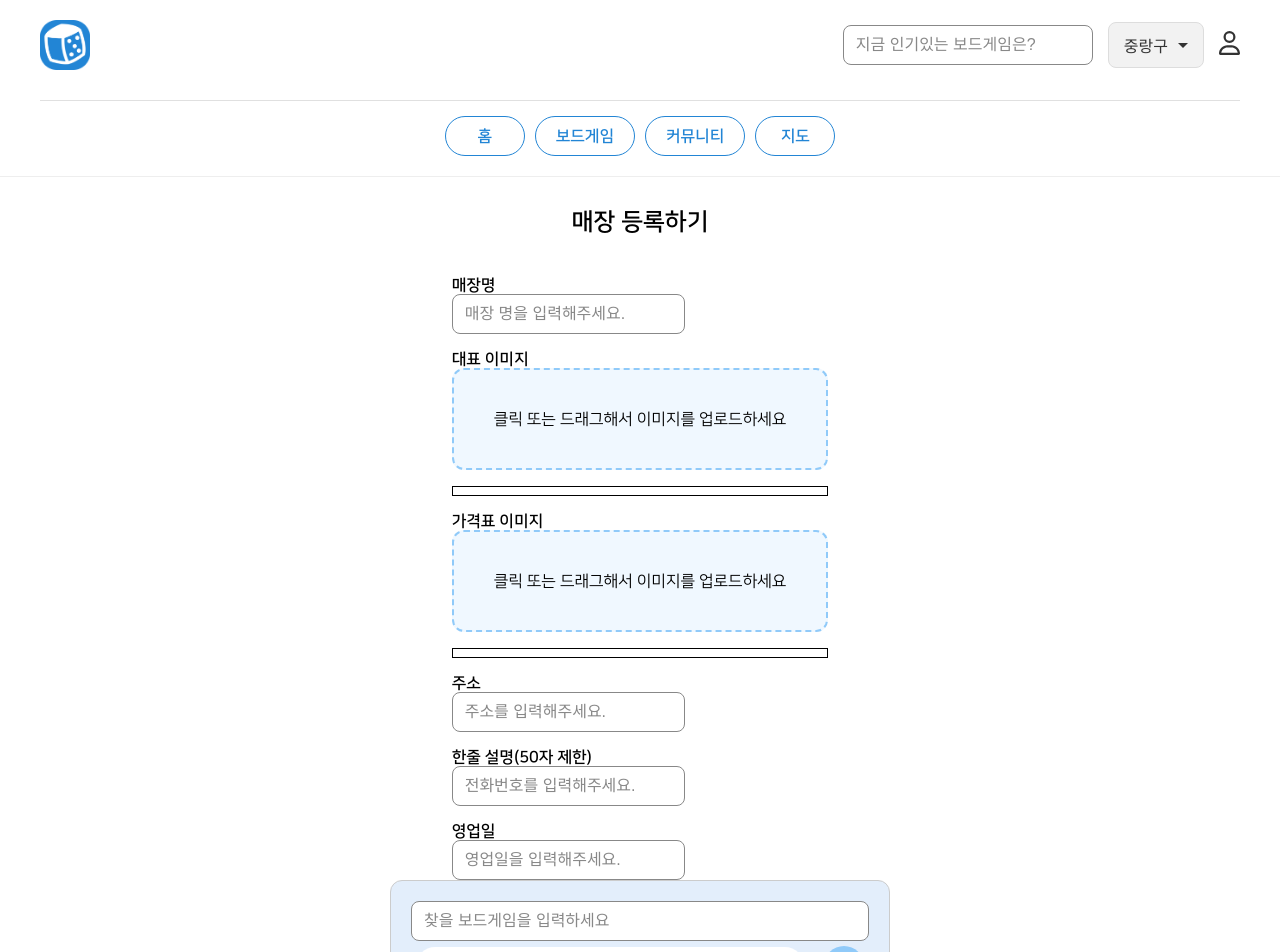
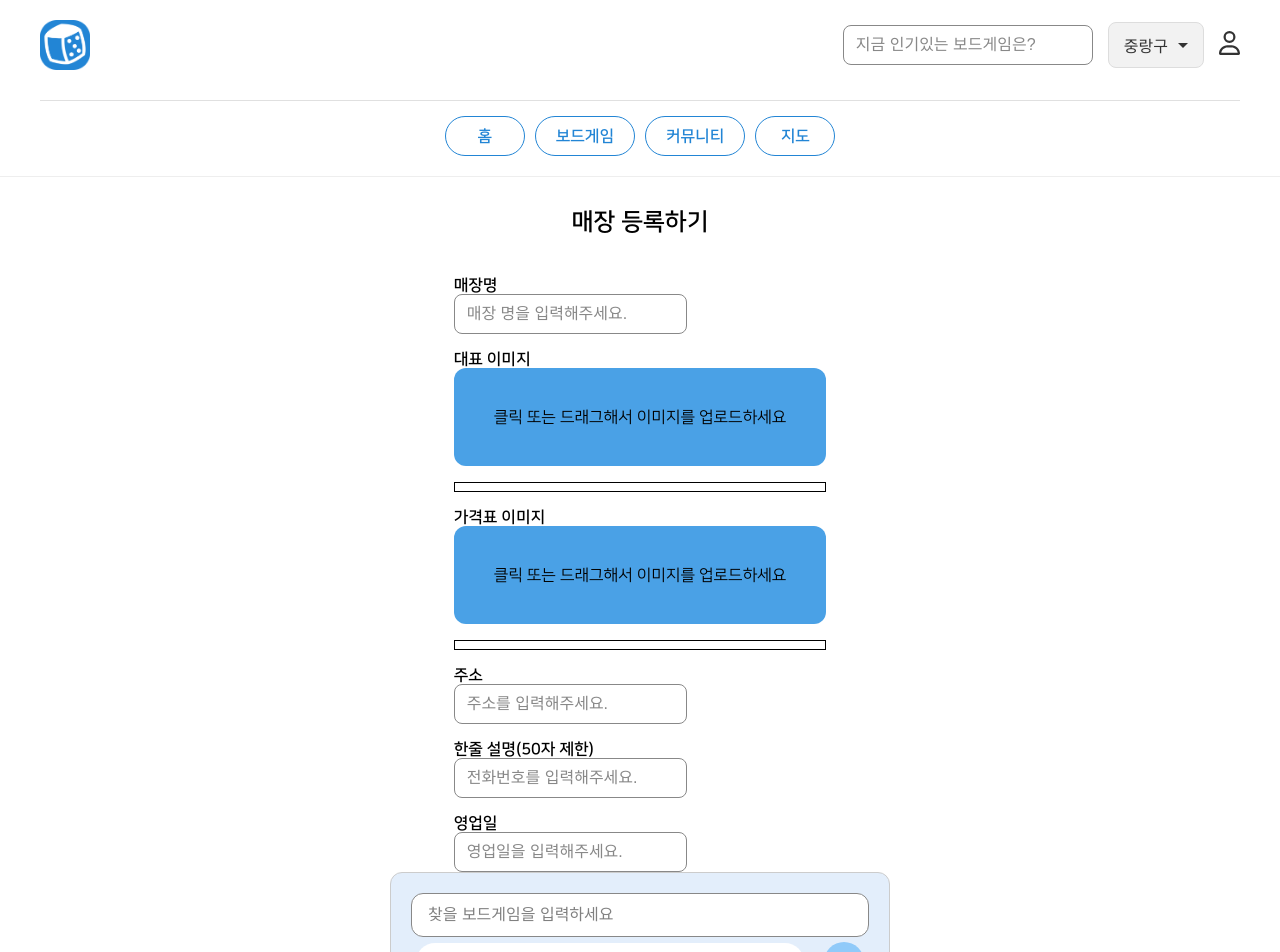
Before and after one commit to FRONT-END-BOOTCAMP-PLUS-5/Bhouse_5, a Next.js app: page /place-register in a window 1280 px wide. Shown: the top 952 px of the page. Built offline with nearby package versions, Linux system fonts and the light colour scheme.

Commit message:
[chore]fe-layout pull 전 커밋

```diff
--- a/app/(anon)/place-register/BoardgameListForm.tsx
+++ b/app/(anon)/place-register/BoardgameListForm.tsx
@@ -2,14 +2,13 @@
 
 import TextInput from '@/_components/TextInput/TextInput'
 import styles from './page.module.css'
-import Button from '@/_components/Button/Button'
 import ListingElement from '@/_components/ListingElement/ListingElement'
-import CircleButton from '@/_components/CircleButton/CircleButton'
+import BoardgameSearch from './BoardgameSearch'
 
 export default function BoardgameListForm() {
   return (
     <form className={styles.boardgameListForm}>
-      <TextInput placeholder="찾을 보드게임을 입력하세요" className={styles.searchBoardgameInput} />
+      <BoardgameSearch></BoardgameSearch>
       <div className={styles.boardgameList}>
         {/* 여기에 보드게임 목록을 렌더링할 예정 */}
         <ul className={styles.boardgameItems}>
--- a/app/(anon)/place-register/BoardgameSearch.module.css
+++ b/app/(anon)/place-register/BoardgameSearch.module.css
@@ -1,15 +1,20 @@
-.wrapper {
+.container {
   position: relative;
   width: 100%;
-  max-width: 400px;
+  max-width: 500px;
 }
 
 .input {
   width: 100%;
-  padding: 10px 16px;
+  padding: 12px 16px;
   font-size: 16px;
-  border: 1px solid #ccc;
-  border-radius: 10px;
+  border-radius: 12px;
+  outline: none;
+  color: black;
+}
+
+.input::placeholder {
+  color: gray;
 }
 
 .dropdown {
@@ -17,14 +22,13 @@
   top: 100%;
   left: 0;
   right: 0;
-  z-index: 10;
   background: white;
   border: 1px solid #ddd;
   border-top: none;
-  box-shadow: 0 2px 6px rgba(0,0,0,0.1);
   max-height: 250px;
   overflow-y: auto;
-  border-radius: 0 0 10px 10px;
+  z-index: 10;
+  box-shadow: 0 2px 4px rgba(0,0,0,0.1);
 }
 
 .dropdownItem {
@@ -33,11 +37,10 @@
 }
 
 .dropdownItem:hover {
-  background-color: #e0e0e0;
+  background-color: #f0f0f0;
 }
 
-.selectedText {
-  margin-top: 12px;
-  font-size: 14px;
-  color: #555;
+.dropdownItem strong {
+  font-weight: bold;
+  color: #1976d2; /* 강조색상 */
 }
--- a/app/(anon)/place-register/BoardgameSearch.tsx
+++ b/app/(anon)/place-register/BoardgameSearch.tsx
@@ -2,8 +2,9 @@
 
 import React, { useState } from 'react'
 import styles from './BoardgameSearch.module.css'
+import TextInput from '@/_components/TextInput/TextInput'
 
-const dummyGames = [
+const DUMMY_GAMES = [
   '벚꽃 내리는 시대의 결투',
   '오늘은 내가 내향인',
   '내향인 클럽 보드게임',
@@ -13,38 +14,67 @@ const dummyGames = [
   '티켓 투 라이드',
 ]
 
-export default function BoardgameSearch() {
+interface BoardgameSearchProps {
+  onSelect?: (game: string) => void
+}
+
+const BoardgameSearch: React.FC<BoardgameSearchProps> = ({ onSelect }) => {
+  const highlightMatch = (text: string, query: string) => {
+    const index = text.toLowerCase().indexOf(query.toLowerCase())
+    if (index === -1 || query === '') return text
+
+    const before = text.slice(0, index)
+    const match = text.slice(index, index + query.length)
+    const after = text.slice(index + query.length)
+
+    return (
+      <>
+        {before}
+        <strong>{match}</strong>
+        {after}
+      </>
+    )
+  }
+
   const [inputValue, setInputValue] = useState('')
-  const [selected, setSelected] = useState<string | null>(null)
+  const [showDropdown, setShowDropdown] = useState(false)
 
-  const filtered = dummyGames.filter((game) => game.toLowerCase().includes(inputValue.toLowerCase()))
+  const filteredGames = DUMMY_GAMES.filter((game) => game.includes(inputValue))
+  console.log('필터링된 게임:', filteredGames)
 
   const handleSelect = (game: string) => {
-    setSelected(game)
     setInputValue(game)
+    setShowDropdown(false)
+    onSelect?.(game)
   }
 
   return (
-    <div className={styles.wrapper}>
-      <input
+    <div className={styles.container}>
+      <TextInput
         type="text"
-        placeholder="보드게임을 검색하세요"
+        placeholder="찾을 보드게임을 입력하세요"
         value={inputValue}
-        onChange={(e) => setInputValue(e.target.value)}
+        onChange={(e) => {
+          setInputValue(e.target.value)
+          setShowDropdown(true)
+        }}
+        onKeyDown={(e) => {
+          if (e.key === 'Enter') e.preventDefault()
+        }}
         className={styles.input}
       />
 
-      {inputValue && filtered.length > 0 && (
+      {showDropdown && inputValue.trim() !== '' && filteredGames.length > 0 && (
         <ul className={styles.dropdown}>
-          {filtered.map((game, idx) => (
+          {filteredGames.map((game, idx) => (
             <li key={idx} className={styles.dropdownItem} onClick={() => handleSelect(game)}>
-              {game}
+              {highlightMatch(game, inputValue)}
             </li>
           ))}
         </ul>
       )}
-
-      {selected && <p className={styles.selectedText}>선택됨: {selected}</p>}
     </div>
   )
 }
+
+export default BoardgameSearch
--- a/app/(anon)/place-register/ImageUploadForm.tsx
+++ b/app/(anon)/place-register/ImageUploadForm.tsx
@@ -1,64 +1,32 @@
 'use client'
 
-import React, { useState, useRef, ChangeEvent, DragEvent } from 'react'
+import React, { useState } from 'react'
 import styles from './page.module.css'
+import ImageUploader from '@/_components/ImageUpload/ImageUploader'
 
-interface ImageUploadFormProps {
-  onImagesSelect?: (files: File[]) => void
-}
+const ImageUploadForm: React.FC = () => {
+  const [uploadedFiles, setUploadedFiles] = useState<File[]>([])
 
-const ImageUploadForm: React.FC<ImageUploadFormProps> = ({ onImagesSelect }) => {
-  const [previews, setPreviews] = useState<string[]>([])
-  const fileInputRef = useRef<HTMLInputElement>(null)
-
-  const handleFiles = (files: FileList | null) => {
-    if (!files) return
-    const fileArray = Array.from(files)
-    if (onImagesSelect) onImagesSelect(fileArray)
-
-    const previewUrls = fileArray.map((file) => URL.createObjectURL(file))
-    setPreviews((prev) => [...prev, ...previewUrls])
+  const handleImagesSelect = (files: File[]) => {
+    setUploadedFiles(files)
+    console.log('폼에서 받은 이미지:', files)
   }
 
-  const handleInputChange = (e: ChangeEvent<HTMLInputElement>) => {
-    handleFiles(e.target.files)
-  }
-
-  const handleDrop = (e: DragEvent<HTMLDivElement>) => {
+  const handleSubmit = (e: React.FormEvent) => {
     e.preventDefault()
-    e.stopPropagation()
-    handleFiles(e.dataTransfer.files)
-  }
-
-  const handleDragOver = (e: DragEvent<HTMLDivElement>) => {
-    e.preventDefault()
-    e.stopPropagation()
+    // 실제 업로드 처리 로직 (예: Supabase, S3, API 호출 등)
+    alert(`${uploadedFiles.length}장의 이미지를 제출했습니다!`)
   }
 
   return (
-    <div className={styles.imgContainer}>
-      <div
-        className={styles.dropZone}
-        onDrop={handleDrop}
-        onDragOver={handleDragOver}
-        onClick={() => fileInputRef.current?.click()}
-      >
-        <p>클릭 또는 드래그해서 이미지를 업로드하세요</p>
-        <input
-          type="file"
-          accept="image/*"
-          multiple
-          ref={fileInputRef}
-          onChange={handleInputChange}
-          style={{ display: 'none' }}
-        />
-      </div>
+    <div onSubmit={handleSubmit} className={styles.imgContainer}>
+      <ImageUploader onImagesSelect={handleImagesSelect} />
 
-      <div className={styles.previewContainer}>
-        {previews.map((src, idx) => (
-          <img key={idx} src={src} alt={`업로드된 이미지 ${idx + 1}`} className={styles.previewImage} />
-        ))}
-      </div>
+      {uploadedFiles.length > 0 && (
+        <div className={styles.info}>
+          <p>{uploadedFiles.length}장의 이미지가 선택되었습니다.</p>
+        </div>
+      )}
     </div>
   )
 }
--- a/app/(anon)/place-register/page.module.css
+++ b/app/(anon)/place-register/page.module.css
@@ -103,45 +103,3 @@
   overflow-y: scroll; /* 스크롤이 필요한 경우 세로 스크롤바 표시 */
   scroll-behavior: smooth;    /* (선택) 부드러운 스크롤 */
 }
-
-
-
-.imgContainer {
-  display: flex;
-  flex-direction: column;
-  gap: 16px;
-  max-width: 400px;
-  overflow-x: scroll;
-
-}
-.dropZone {
-  border: 2px dashed #90caf9;
-  border-radius: 12px;
-  padding: 40px;
-  text-align: center;
-  cursor: pointer;
-  background-color: #f0f8ff;
-  transition: background-color 0.2s;
-}
-.dropZone:hover {
-  background-color: '#e0f0ff';
-}
-
-.previewContainer {
-  border: 1px solid black;
-  display: flex;
-  gap: 12px;
-  flex-wrap: nowrap;        /* ✅ 줄바꿈 없애기 */
-  overflow-x: auto;         /* ✅ 가로 스크롤 */
-  max-width: 100%;          /* 또는 원하는 너비 (600px 등) */
-  padding-bottom: 8px;      /* 스크롤바 위 여백 */
-}
-
-.previewImage {
-  flex: 0 0 auto;            /* ✅ 이미지가 줄어들지 않고 고정 */
-  width: 120px;
-  height: 120px;
-  object-fit: cover;
-  border-radius: 8px;
-  border: 1px solid #ccc;
-}
--- a/app/_components/ImageUpload/ImageUploader.module.css
+++ b/app/_components/ImageUpload/ImageUploader.module.css
@@ -0,0 +1,39 @@
+
+.imgContainer {
+  display: flex;
+  flex-direction: column;
+  gap: 16px;
+  max-width: 400px;
+  overflow-x: scroll;
+
+}
+.dropZone {
+  border-radius: 12px;
+  padding: 40px;
+  text-align: center;
+  cursor: pointer;
+  background-color: var(--secondary-blue-400);
+  transition: background-color 0.2s;
+}
+.dropZone:hover {
+  background-color: '#e0f0ff';
+}
+
+.previewContainer {
+  border: 1px solid black;
+  display: flex;
+  gap: 12px;
+  flex-wrap: nowrap;        /* ✅ 줄바꿈 없애기 */
+  overflow-x: auto;         /* ✅ 가로 스크롤 */
+  max-width: 100%;          /* 또는 원하는 너비 (600px 등) */
+  padding-bottom: 8px;      /* 스크롤바 위 여백 */
+}
+
+.previewImage {
+  flex: 0 0 auto;            /* ✅ 이미지가 줄어들지 않고 고정 */
+  width: 120px;
+  height: 120px;
+  object-fit: cover;
+  border-radius: 8px;
+  border: 1px solid #ccc;
+}
--- a/app/_components/ImageUpload/ImageUploader.tsx
+++ b/app/_components/ImageUpload/ImageUploader.tsx
@@ -1,25 +1,75 @@
-import React from 'react'
-import styles from './ImageUpload.module.css'
-import Button from '@/_components/Button/Button'
+'use client'
 
-interface ImageUploadProps {
-  onImageUpload: (file: File) => void
+import React, { useState, useRef, ChangeEvent, DragEvent } from 'react'
+import styles from './ImageUploader.module.css'
+import Image from 'next/image'
+
+interface ImageUploaderProps {
+  onImagesSelect?: (files: File[]) => void
 }
 
-const ImageUpload: React.FC<ImageUploadProps> = ({ onImageUpload }) => {
-  const handleFileChange = (event: React.ChangeEvent<HTMLInputElement>) => {
-    const file = event.target.files?.[0]
-    if (file) {
-      onImageUpload(file)
-    }
+const ImageUploader: React.FC<ImageUploaderProps> = ({ onImagesSelect }) => {
+  const [previews, setPreviews] = useState<string[]>([])
+  const fileInputRef = useRef<HTMLInputElement>(null)
+
+  const handleFiles = (files: FileList | null) => {
+    if (!files) return
+    const fileArray = Array.from(files)
+
+    // callback
+    onImagesSelect?.(fileArray)
+
+    const urls = fileArray.map((file) => URL.createObjectURL(file))
+    setPreviews((prev) => [...prev, ...urls])
+  }
+
+  const handleInputChange = (e: ChangeEvent<HTMLInputElement>) => {
+    handleFiles(e.target.files)
+  }
+
+  const handleDrop = (e: DragEvent<HTMLDivElement>) => {
+    e.preventDefault()
+    handleFiles(e.dataTransfer.files)
+  }
+
+  const handleDragOver = (e: DragEvent<HTMLDivElement>) => {
+    e.preventDefault()
   }
 
   return (
-    <div className={styles.imageUpload}>
-      <input type="file" accept="image/*" onChange={handleFileChange} className={styles.fileInput} />
-      <Button className={styles.uploadButton}>이미지 업로드</Button>
+    <div className={styles.imgContainer}>
+      <div
+        className={styles.dropZone}
+        onDrop={handleDrop}
+        onDragOver={handleDragOver}
+        onClick={() => fileInputRef.current?.click()}
+      >
+        <p>클릭 또는 드래그해서 이미지를 업로드하세요</p>
+        <input
+          type="file"
+          accept="image/*"
+          multiple
+          ref={fileInputRef}
+          onChange={handleInputChange}
+          style={{ display: 'none' }}
+        />
+      </div>
+
+      <div className={styles.previewContainer}>
+        {previews.map((src, idx) => (
+          <div key={idx} className={styles.previewWrapper}>
+            <Image
+              src={src}
+              alt={`업로드된 이미지 ${idx + 1}`}
+              width={120}
+              height={120}
+              className={styles.previewImage}
+            />
+          </div>
+        ))}
+      </div>
     </div>
   )
 }
 
-export default ImageUpload
+export default ImageUploader
```
